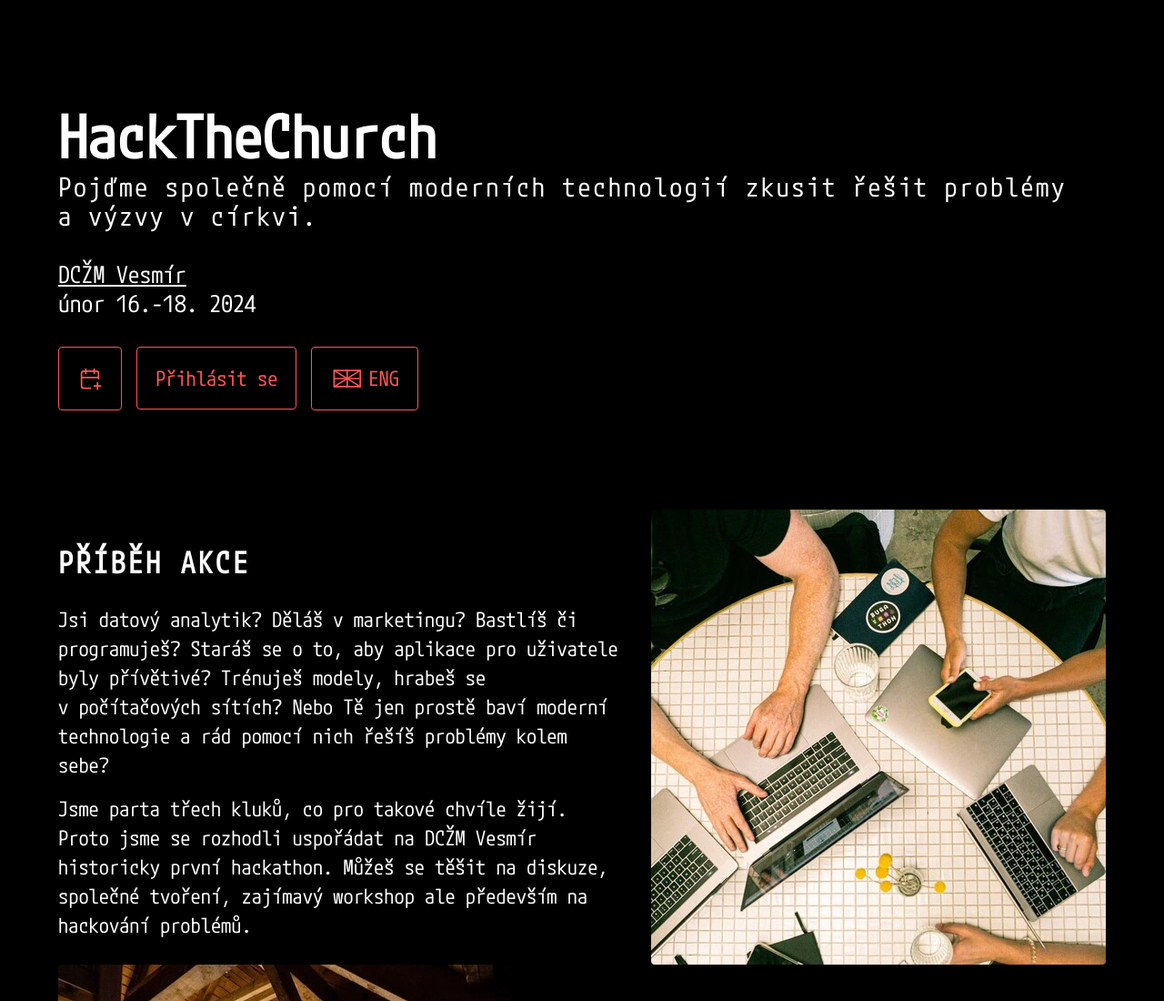
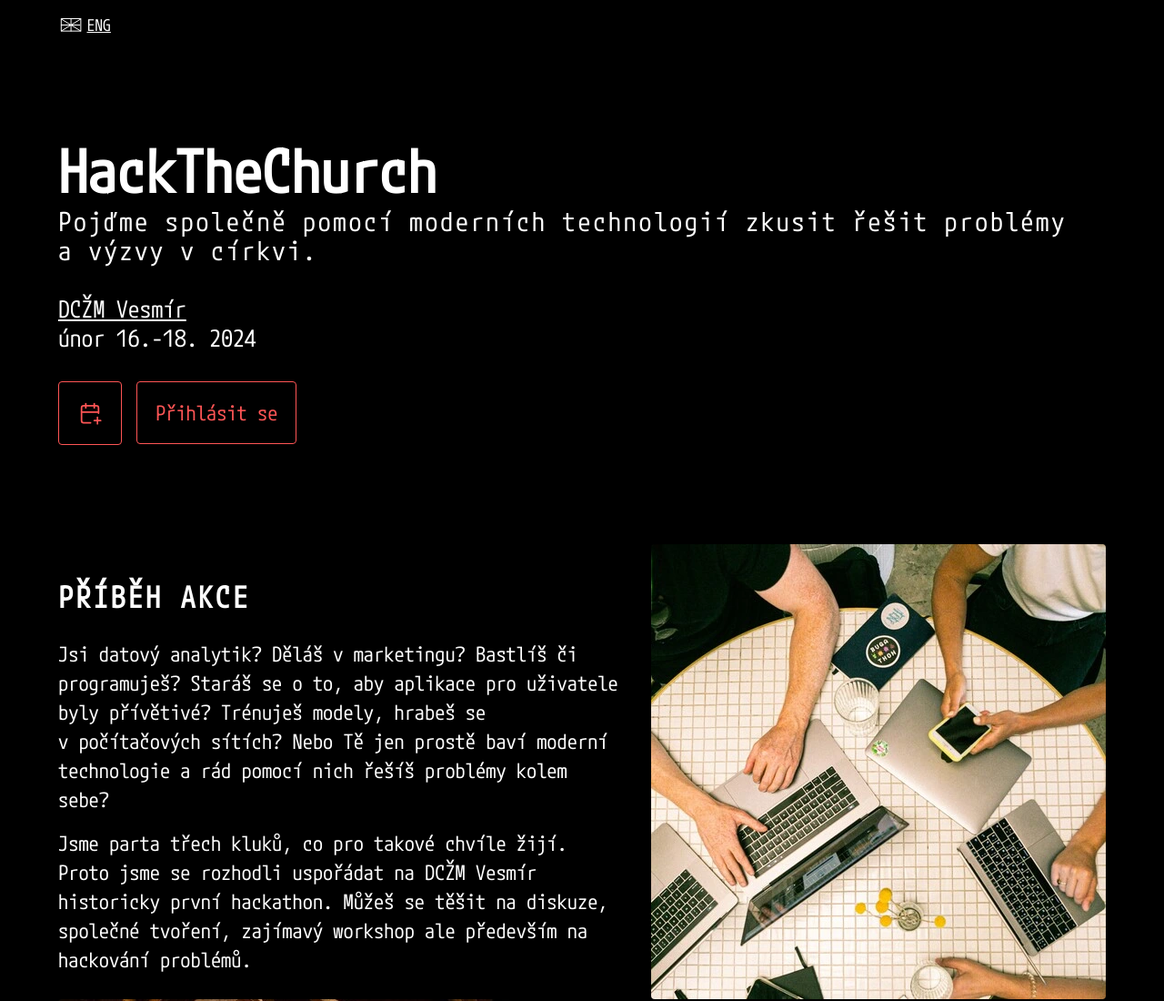
Before and after one commit to HackTheChurch/hackthechurch, a plain HTML site: page index.html in a window 1280 px wide. Shown: the top 1100 px of the page at 91% size. Drawn offline with Linux system fonts and the light colour scheme.

Commit message:
Improve language switching experience
Change language tag in body
Replace switcher position
Config link parameters

```diff
--- a/index.html
+++ b/index.html
@@ -16,6 +16,28 @@
     <link rel="manifest" href="/site.webmanifest" />
   </head>
   <body>
+    <a href="/en" target="_self" title="Switch to english" class="language">
+      <svg
+        xmlns="http://www.w3.org/2000/svg"
+        class="icon icon-tabler icon-tabler-calendar-plus"
+        width="31.5"
+        height="21"
+        viewBox="0 0 38 24"
+        stroke-width="1.2"
+        stroke="#fff"
+        fill="none"
+        stroke-linecap="round"
+        stroke-linejoin="round"
+      >
+        <path stroke="none" d="M0 0h24v24H0z" fill="none" />
+        <path d="M4 4 v16 h26 v-16 Z" />
+        <path d="M4 12 h24.5" />
+        <path d="M17 4 v16" />
+        <path d="M4 4 L30 20" />
+        <path d="M4 20 L30 4" />
+      </svg>
+      ENG
+    </a>
     <section class="cover">
       <div class="container-cover">
         <div class="center-box">
@@ -76,34 +98,6 @@
             title="Přihlásit se"
             class="button"
             >Přihlásit se
-          </a>
-          <a
-            href="/en.html"
-            target="_blank"
-            rel="external nofollow"
-            title="Register"
-            class="button"
-            >
-            <svg
-              xmlns="http://www.w3.org/2000/svg"
-              class="icon icon-tabler icon-tabler-calendar-plus"
-              width="42"
-              height="28"
-              viewBox="0 0 38 24"
-              stroke-width="1.5"
-              stroke="#ff5555"
-              fill="none"
-              stroke-linecap="round"
-              stroke-linejoin="round"
-            >
-              <path stroke="none" d="M0 0h24v24H0z" fill="none" />
-              <path d="M4 4 v16 h26 v-16 Z" />
-              <path d="M4 12 h24.5" />
-              <path d="M17 4 v16" />
-              <path d="M4 4 L30 20" />
-              <path d="M4 20 L30 4" />
-            </svg>
-            ENG
           </a>
         </div>
       </div>
--- a/style.css
+++ b/style.css
@@ -136,6 +136,15 @@ ul {
   transition: 200ms;
 }
 
+.language {
+  width: 90vw;
+  max-width: 1200px;
+  margin-top: 1rem;
+  color: #fff;
+  display: flex;
+  align-items: center;
+}
+
 .button:hover {
   background: #bb3e3e42;
 }
```
Also changed, not shown: en.html (+40 -43 lines).
